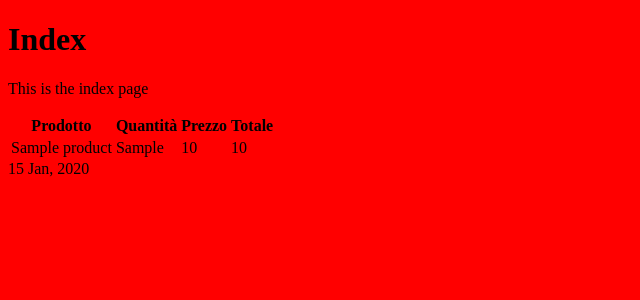
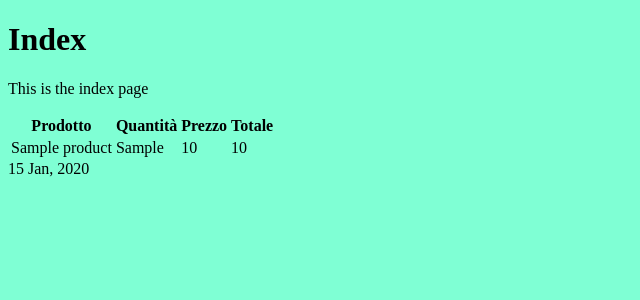
Before and after one commit to alessandro-massarenti/pdf-generator-api, a Python web app: template app/templates/child.html in a window 1280 px wide. Shown: the top 300 px of the page, without its empty margins (0-640 px from the left). Run offline with Jinja, Linux system fonts and the light colour scheme; the template is opened without the code that fills it: most values are stand-ins (such as "Sample title", 1, 10 or a date in 2020).

Commit message:
risolti alcuni piccoli bug

```diff
--- a/app/main.py
+++ b/app/main.py
@@ -1,6 +1,6 @@
 from fastapi import FastAPI
 from fastapi.responses import FileResponse
-from fastapi import File
+from Services.PdfService import PdfService
 import tempfile
 
 app = FastAPI()
@@ -16,8 +16,6 @@ async def pdf(data: dict):
 
     global last_data
     last_data = data
-
-    from Services.PdfService import PdfService
 
     pdf = PdfService.get_pdf(data)
     pdf.seek(0)
--- a/app/templates/template.html
+++ b/app/templates/template.html
@@ -4,13 +4,12 @@
 <head>
     <meta http-equiv="Content-Type" content="text/html; charset=utf-8" />
 
-    <!--css from bootstrap-->
-
     <style>
         *{
-            background: red;
+            background: aquamarine;
         }
     </style>
+
 
 </head>
 <body>
--- a/requirements.txt
+++ b/requirements.txt
@@ -1,3 +1,4 @@
 fastapi
 jinja2
 xhtml2pdf
+uvicorn
```
Also changed, not shown: 1 other file.
